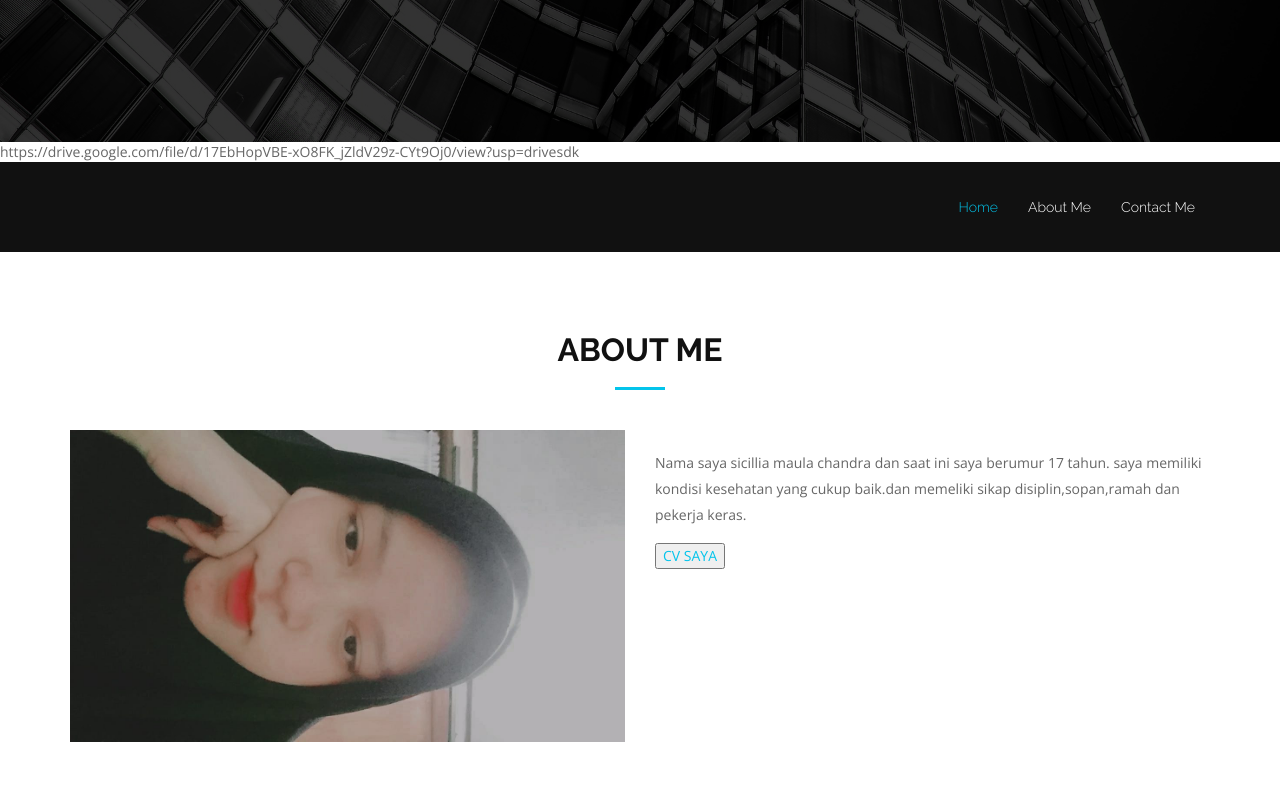
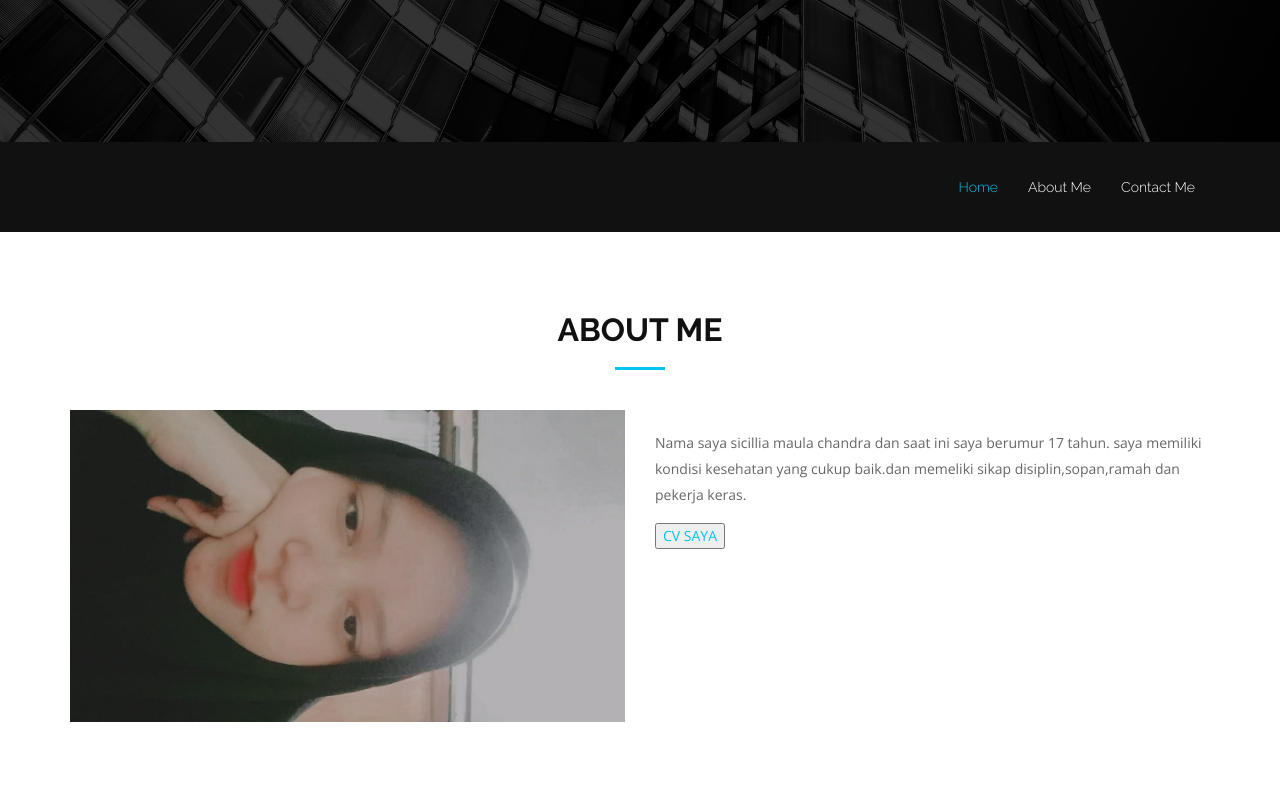
Before and after one commit to sicilliamaula/sicilliamaula.github.io, a plain HTML site: page index.html in a window 1280 px wide. Shown: the part 658-1458 px from the top of the page. Drawn offline with nearby package versions, Linux system fonts and the light colour scheme.

Commit message:
Update index.html

```diff
--- a/index.html
+++ b/index.html
@@ -65,7 +65,7 @@
         </div>
       </div>
     </div>
-  </section>https://drive.google.com/file/d/17EbHopVBE-xO8FK_jZldV29z-CYt9Oj0/view?usp=drivesdk
+  </section>
 
   <!--==========================
   Header Section
```
